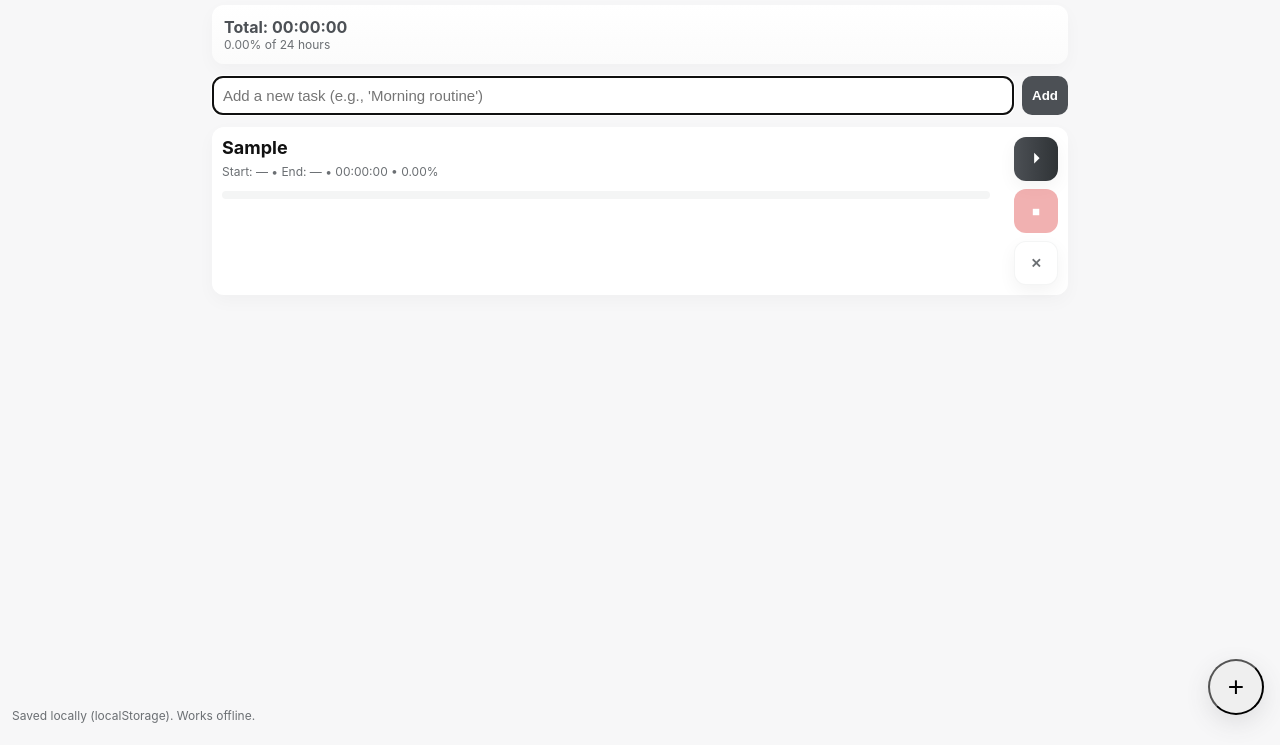
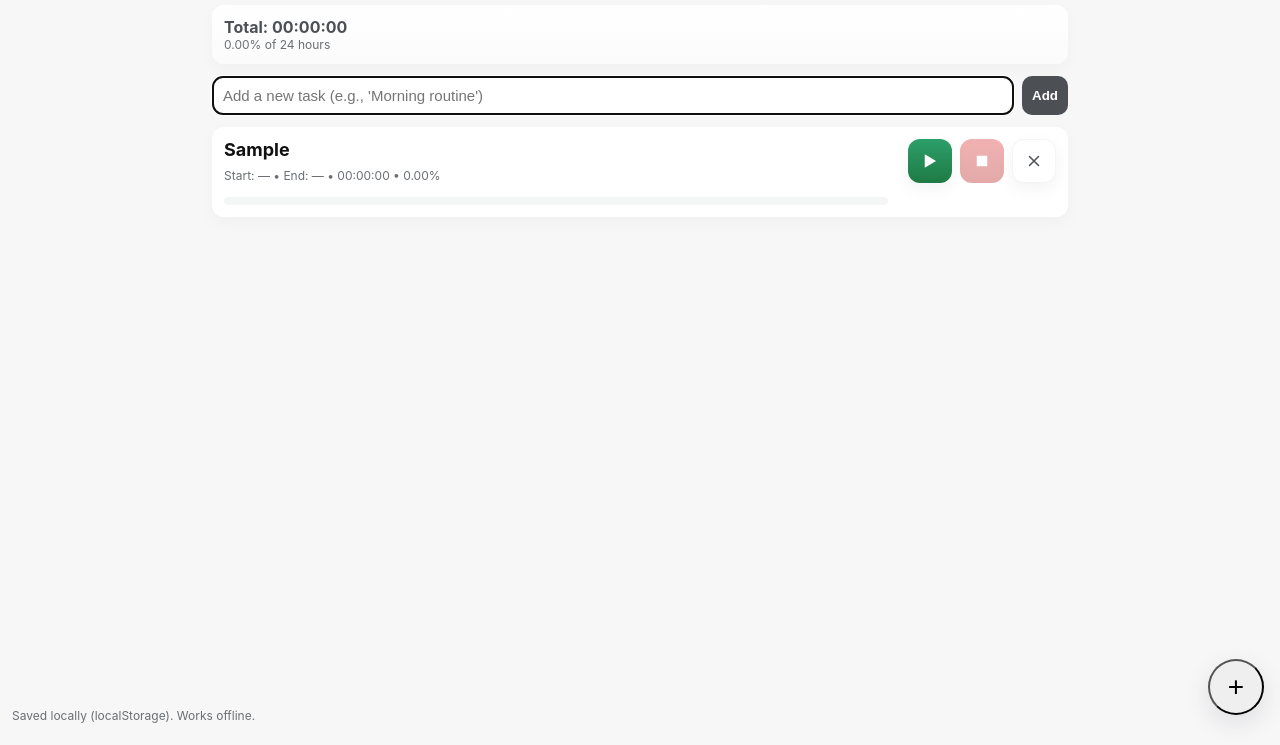
Before and after one commit to charrylsubrio/dailyTasks, a plain HTML site: page index.html in a window 1280 px wide. Both pictures are taken after typing "Sample" into the empty fields and a click on the button "Add". Shown: the part 67-812 px from the top of the page. Drawn offline with Linux system fonts and the light colour scheme; no server answers.

Commit message:
Actions Buttons 2

```diff
--- a/index.html
+++ b/index.html
@@ -3,15 +3,15 @@
 <head>
 <meta charset="utf-8" />
 <meta name="viewport" content="width=device-width,initial-scale=1" />
-<title>Daily Non-Negotiable Tasks — Stacked Actions</title>
+<title>Daily Non-Negotiable Tasks — Horizontal Action Buttons</title>
 <style>
   :root{
     --bg:#f7f7f8;
     --panel:#ffffff;
     --muted:#6b6f73;
     --accent:#4c5055;
-    --success:#2d9f6a;
-    --danger:#e25353;
+    --success:#2d9f6a; /* green start */
+    --danger:#e25353;  /* red end */
     --glass: rgba(76,80,85,0.06);
   }
   html,body{height:100%;margin:0;font-family:Inter,system-ui,-apple-system,Segoe UI,Roboto,"Helvetica Neue",Arial;}
@@ -40,17 +40,18 @@
   .big{font-size:16px;font-weight:700;color:var(--accent)}
   .small{font-size:12px;color:var(--muted)}
   .task-list{display:flex;flex-direction:column;gap:10px;margin-bottom:88px}
-  /* slimmer task card + stacked buttons */
-  .task-card{background:var(--panel);padding:10px;border-radius:12px;box-shadow:0 6px 18px rgba(0,0,0,0.03);display:flex;flex-direction:row;gap:12px;align-items:flex-start;position:relative}
-  .task-left{flex:1;display:flex;flex-direction:column;gap:6px;padding-right:12px}
+  /* task card with horizontal actions */
+  .task-card{background:var(--panel);padding:12px;border-radius:12px;box-shadow:0 6px 18px rgba(0,0,0,0.03);display:flex;flex-direction:row;gap:12px;align-items:flex-start;position:relative}
+  .task-left{flex:1;display:flex;flex-direction:column;gap:8px;padding-right:8px}
   .task-title{font-weight:700;color:#111;font-size:18px}
   .task-meta{font-size:12px;color:var(--muted)}
-  .task-right{display:flex;flex-direction:column;align-items:center;gap:8px;min-width:44px}
-  .stack-btn{width:44px;height:44px;border-radius:12px;border:0;background:var(--panel);box-shadow:0 6px 18px rgba(0,0,0,0.05);display:flex;align-items:center;justify-content:center;cursor:pointer;font-weight:700}
-  .stack-btn[aria-label="Start"]{background:linear-gradient(90deg,var(--accent),#2f3336);color:#fff}
-  .stack-btn[aria-label="End"]{background:var(--danger);color:#fff}
-  .stack-btn[aria-label="Delete"]{background:#fff;border:1px solid var(--glass);color:var(--muted)}
-  .stack-btn:disabled{opacity:0.45;cursor:not-allowed;box-shadow:none}
+  .task-right{display:flex;flex-direction:row;align-items:center;gap:8px}
+  .action-btn{width:44px;height:44px;border-radius:12px;border:0;background:var(--panel);box-shadow:0 6px 18px rgba(0,0,0,0.05);display:flex;align-items:center;justify-content:center;cursor:pointer;font-weight:700}
+  .action-btn.start{background:linear-gradient(180deg,var(--success),#1f7a45);color:#fff}
+  .action-btn.end{background:linear-gradient(180deg,var(--danger),#c24343);color:#fff}
+  .action-btn.del{background:#fff;border:1px solid var(--glass);color:var(--muted)}
+  .action-btn:disabled{opacity:0.45;cursor:not-allowed;box-shadow:none}
+  .action-icon{width:18px;height:18px;display:block}
   .progress{height:8px;background:var(--glass);border-radius:6px;overflow:hidden;margin-top:6px}
   .progress > i{display:block;height:100%;background:linear-gradient(90deg,var(--accent),#6b6f73);width:0%}
   .fab{position:fixed;right:16px;bottom:18px;z-index:30}
@@ -88,11 +89,9 @@
   </div>
 
   <div class="controls" id="controls-inline">
-    <!-- Navigation buttons are hidden on small screens (moved to drawer) -->
     <button class="btn ghost" id="prev-day" title="Previous day">‹</button>
     <button class="btn" id="today" title="Jump to today">Today</button>
     <button class="btn ghost" id="next-day" title="Next day">›</button>
-    <!-- Header intentionally does not show user email/badge -->
     <div id="user-area"></div>
   </div>
 </header>
@@ -122,7 +121,6 @@
 </div>
 
 <main>
-  <!-- Slimmed summary: no Export/Clear in the card -->
   <div class="summary" aria-live="polite">
     <div class="left">
       <div class="big" id="total-time">Total: 00:00:00</div>
@@ -148,7 +146,7 @@
 
 <!-- Firebase + app logic -->
 <script type="module">
-/* ========= Firebase configuration (replaceable) ========= */
+/* Firebase config */
 const firebaseConfig = {
   apiKey: "AIzaSyBIwCmbfK4949rj4RKLTihhLtsvQzjwU-w",
   authDomain: "dailytasks-64e5a.firebaseapp.com",
@@ -263,115 +261,46 @@ function durationSecondsForSessions(sessions, dayIso = null){
   return Math.max(0, total);
 }
 
-/* Render auth controls (drawer only) */
+/* render auth controls (drawer only) */
 function renderAuthControls(){
   drawerAuthArea.innerHTML = '';
   Array.from(controlsInline.querySelectorAll('.auth-btn')).forEach(n => n.remove());
   userArea.innerHTML = '';
   if(currentUser){
-    const drawerBadge = document.createElement('div');
-    drawerBadge.className = 'user-badge';
-    drawerBadge.innerText = currentUser.email || currentUser.uid;
-    const drawerLogout = document.createElement('button');
-    drawerLogout.className = 'btn ghost';
-    drawerLogout.innerText = 'Logout';
-    drawerLogout.addEventListener('click', async () => { await signOut(auth); });
-    drawerAuthArea.appendChild(drawerBadge);
-    drawerAuthArea.appendChild(drawerLogout);
+    const drawerBadge = document.createElement('div'); drawerBadge.className = 'user-badge'; drawerBadge.innerText = currentUser.email || currentUser.uid;
+    const drawerLogout = document.createElement('button'); drawerLogout.className = 'btn ghost'; drawerLogout.innerText = 'Logout'; drawerLogout.addEventListener('click', async ()=> { await signOut(auth); });
+    drawerAuthArea.appendChild(drawerBadge); drawerAuthArea.appendChild(drawerLogout);
   } else {
-    const drawerLogin = document.createElement('button');
-    drawerLogin.className = 'btn auth-btn';
-    drawerLogin.innerText = 'Login';
-    drawerLogin.addEventListener('click', () => openAuthModal('login'));
-    const drawerReg = document.createElement('button');
-    drawerReg.className = 'btn ghost auth-btn';
-    drawerReg.innerText = 'Register';
-    drawerReg.addEventListener('click', () => openAuthModal('register'));
-    drawerAuthArea.appendChild(drawerLogin);
-    drawerAuthArea.appendChild(drawerReg);
+    const drawerLogin = document.createElement('button'); drawerLogin.className = 'btn auth-btn'; drawerLogin.innerText = 'Login'; drawerLogin.addEventListener('click', ()=> openAuthModal('login'));
+    const drawerReg = document.createElement('button'); drawerReg.className = 'btn ghost auth-btn'; drawerReg.innerText = 'Register'; drawerReg.addEventListener('click', ()=> openAuthModal('register'));
+    drawerAuthArea.appendChild(drawerLogin); drawerAuthArea.appendChild(drawerReg);
   }
 }
 
-/* Auth modal builder & actions */
+/* auth modal builder */
 function openAuthModal(mode='login'){
   const backdrop = document.createElement('div');
-  backdrop.style.position = 'fixed';
-  backdrop.style.inset = '0';
-  backdrop.style.background = 'rgba(0,0,0,0.35)';
-  backdrop.style.zIndex = '120';
-  const modal = document.createElement('div');
-  modal.style.background = '#fff';
-  modal.style.padding = '16px';
-  modal.style.borderRadius = '10px';
-  modal.style.width = '92%';
-  modal.style.maxWidth = '420px';
-  modal.style.margin = '8% auto';
-  modal.setAttribute('role','dialog');
+  backdrop.style.position = 'fixed'; backdrop.style.inset = '0'; backdrop.style.background = 'rgba(0,0,0,0.35)'; backdrop.style.zIndex = '120';
+  const modal = document.createElement('div'); modal.style.background = '#fff'; modal.style.padding = '16px'; modal.style.borderRadius = '10px'; modal.style.width = '92%'; modal.style.maxWidth = '420px'; modal.style.margin = '8% auto'; modal.setAttribute('role','dialog');
 
   if(mode === 'register'){
-    modal.innerHTML = `
-      <h3>Create account</h3>
-      <div style="margin-top:8px">
-        <input id="m-email" type="email" placeholder="Email" style="width:100%;padding:8px;border-radius:8px;border:1px solid var(--glass)"/>
-        <div style="height:8px"></div>
-        <input id="m-pass" type="password" placeholder="Password (min 6)" style="width:100%;padding:8px;border-radius:8px;border:1px solid var(--glass)"/>
-      </div>
-      <div style="display:flex;gap:8px;margin-top:12px">
-        <button id="m-create" class="btn">Create</button>
-        <button id="m-cancel" class="btn ghost">Cancel</button>
-      </div>
-    `;
+    modal.innerHTML = `<h3>Create account</h3><div style="margin-top:8px"><input id="m-email" type="email" placeholder="Email" style="width:100%;padding:8px;border-radius:8px;border:1px solid var(--glass)"/><div style="height:8px"></div><input id="m-pass" type="password" placeholder="Password (min 6)" style="width:100%;padding:8px;border-radius:8px;border:1px solid var(--glass)"/></div><div style="display:flex;gap:8px;margin-top:12px"><button id="m-create" class="btn">Create</button><button id="m-cancel" class="btn ghost">Cancel</button></div>`;
     backdrop.addEventListener('click', closeModal);
-    document.body.appendChild(backdrop);
-    document.body.appendChild(modal);
-
+    document.body.appendChild(backdrop); document.body.appendChild(modal);
     document.getElementById('m-cancel').addEventListener('click', closeModal);
-    document.getElementById('m-create').addEventListener('click', async () => {
-      const e = document.getElementById('m-email').value.trim();
-      const p = document.getElementById('m-pass').value;
-      if(!e || !p || p.length < 6){ alert('Provide email and password (min 6).'); return; }
-      try{
-        await createUserWithEmailAndPassword(auth, e, p);
-        closeModal();
-      }catch(err){ alert('Register error: ' + (err.message || err)); }
-    });
-
+    document.getElementById('m-create').addEventListener('click', async ()=>{ const e=document.getElementById('m-email').value.trim(); const p=document.getElementById('m-pass').value; if(!e||!p||p.length<6){ alert('Provide email and password (min 6).'); return; } try{ await createUserWithEmailAndPassword(auth,e,p); closeModal(); }catch(err){ alert('Register error: ' + (err.message || err)); }});
   } else {
-    modal.innerHTML = `
-      <h3>Login</h3>
-      <div style="margin-top:8px">
-        <input id="m-email" type="email" placeholder="Email" style="width:100%;padding:8px;border-radius:8px;border:1px solid var(--glass)"/>
-        <div style="height:8px"></div>
-        <input id="m-pass" type="password" placeholder="Password" style="width:100%;padding:8px;border-radius:8px;border:1px solid var(--glass)"/>
-      </div>
-      <div style="display:flex;gap:8px;margin-top:12px">
-        <button id="m-login" class="btn">Login</button>
-        <button id="m-cancel" class="btn ghost">Cancel</button>
-      </div>
-    `;
+    modal.innerHTML = `<h3>Login</h3><div style="margin-top:8px"><input id="m-email" type="email" placeholder="Email" style="width:100%;padding:8px;border-radius:8px;border:1px solid var(--glass)"/><div style="height:8px"></div><input id="m-pass" type="password" placeholder="Password" style="width:100%;padding:8px;border-radius:8px;border:1px solid var(--glass)"/></div><div style="display:flex;gap:8px;margin-top:12px"><button id="m-login" class="btn">Login</button><button id="m-cancel" class="btn ghost">Cancel</button></div>`;
     backdrop.addEventListener('click', closeModal);
-    document.body.appendChild(backdrop);
-    document.body.appendChild(modal);
-
+    document.body.appendChild(backdrop); document.body.appendChild(modal);
     document.getElementById('m-cancel').addEventListener('click', closeModal);
-    document.getElementById('m-login').addEventListener('click', async () => {
-      const e = document.getElementById('m-email').value.trim();
-      const p = document.getElementById('m-pass').value;
-      if(!e || !p){ alert('Provide email & password.'); return; }
-      try{
-        await signInWithEmailAndPassword(auth, e, p);
-        closeModal();
-      }catch(err){ alert('Login error: ' + (err.message || err)); }
-    });
+    document.getElementById('m-login').addEventListener('click', async ()=>{ const e=document.getElementById('m-email').value.trim(); const p=document.getElementById('m-pass').value; if(!e||!p){ alert('Provide email & password.'); return; } try{ await signInWithEmailAndPassword(auth,e,p); closeModal(); }catch(err){ alert('Login error: ' + (err.message || err)); }});
   }
 
-  function closeModal(){
-    if(modal.parentNode) modal.remove();
-    if(backdrop.parentNode) backdrop.remove();
-  }
+  function closeModal(){ if(modal.parentNode) modal.remove(); if(backdrop.parentNode) backdrop.remove(); }
 }
 
-/* Rendering tasks with stacked buttons */
+/* Render tasks with horizontal action buttons */
 function render(){
   const iso = isoDate(currentDate);
   taskListEl.innerHTML = '';
@@ -407,31 +336,40 @@ function render(){
     progressWrap.appendChild(progressInner);
     left.appendChild(progressWrap);
 
-    /* Right: stacked buttons (Start / End / Delete) */
+    /* Right: horizontal icons (Start / End / Delete) */
     const right = document.createElement('div'); right.className = 'task-right';
 
+    /* START button (green) with SVG play */
     const btnStart = document.createElement('button');
-    btnStart.className = 'stack-btn';
+    btnStart.className = 'action-btn start';
     btnStart.setAttribute('aria-label','Start');
     btnStart.title = 'Start';
-    btnStart.innerText = '⏵';
+    btnStart.innerHTML = `<svg class="action-icon" viewBox="0 0 24 24" fill="none" xmlns="http://www.w3.org/2000/svg" aria-hidden="true">
+      <path d="M5 3v18l15-9L5 3z" fill="white"/>
+    </svg>`;
     btnStart.addEventListener('click', async (e) => { e.stopPropagation(); if(hasRunningSession(t)){ alert('Task already running'); return; } await startSession(t); });
 
+    /* END button (red) with square icon */
     const btnEnd = document.createElement('button');
-    btnEnd.className = 'stack-btn';
+    btnEnd.className = 'action-btn end';
     btnEnd.setAttribute('aria-label','End');
     btnEnd.title = 'End';
-    btnEnd.innerText = '■';
+    btnEnd.innerHTML = `<svg class="action-icon" viewBox="0 0 24 24" fill="none" xmlns="http://www.w3.org/2000/svg" aria-hidden="true">
+      <rect x="5" y="5" width="14" height="14" fill="white"/>
+    </svg>`;
     btnEnd.addEventListener('click', async (e) => { e.stopPropagation(); if(!hasRunningSession(t)){ alert('No running session to end'); return; } await endSession(t); });
 
-    const btnDelete = document.createElement('button');
-    btnDelete.className = 'stack-btn';
-    btnDelete.setAttribute('aria-label','Delete');
-    btnDelete.title = 'Delete';
-    btnDelete.innerText = '✕';
-    btnDelete.addEventListener('click', async (e) => { e.stopPropagation(); if(confirm('Delete this task and its sessions?')){ data.tasks = data.tasks.filter(x=>x.id !== t.id); await saveData(); render(); } });
+    /* DELETE button (neutral) with X icon */
+    const btnDel = document.createElement('button');
+    btnDel.className = 'action-btn del';
+    btnDel.setAttribute('aria-label','Delete');
+    btnDel.title = 'Delete';
+    btnDel.innerHTML = `<svg class="action-icon" viewBox="0 0 24 24" fill="none" xmlns="http://www.w3.org/2000/svg" aria-hidden="true">
+      <path d="M6 6L18 18M6 18L18 6" stroke="#4c5055" stroke-width="2" stroke-linecap="round" stroke-linejoin="round"/>
+    </svg>`;
+    btnDel.addEventListener('click', async (e) => { e.stopPropagation(); if(confirm('Delete this task and its sessions?')){ data.tasks = data.tasks.filter(x=>x.id !== t.id); await saveData(); render(); } });
 
-    // disable/enable according to running state
+    // set enabled/disabled depending on running state
     if(hasRunningSession(t)){
       btnStart.disabled = true;
       btnEnd.disabled = false;
@@ -442,7 +380,7 @@ function render(){
 
     right.appendChild(btnStart);
     right.appendChild(btnEnd);
-    right.appendChild(btnDelete);
+    right.appendChild(btnDel);
 
     card.appendChild(left);
     card.appendChild(right);
@@ -538,12 +476,12 @@ function updateLiveDisplays(){
     meta.innerText = `${lastSessionTimesText(t, iso)} • ${secondsToHHMMSS(dur)} • ${percentOfDaySeconds(dur).toFixed(2)}%`;
     const prog = card.querySelector('.progress > i');
     if(prog) prog.style.width = Math.min(100, percentOfDaySeconds(dur)) + '%';
-    // update stacked btn state
-    const btns = card.querySelectorAll('.stack-btn');
+    // update action button states
+    const btns = card.querySelectorAll('.action-btn');
     if(btns && btns.length >= 2){
       const running = hasRunningSession(t);
-      btns[0].disabled = running ? true : false; // start
-      btns[1].disabled = running ? false : true; // end
+      btns[0].disabled = running ? true : false;
+      btns[1].disabled = running ? false : true;
     }
   });
   const totalSec = data.tasks.reduce((acc,t)=> acc + durationSecondsForSessions(t.sessions || [], iso), 0);
```
